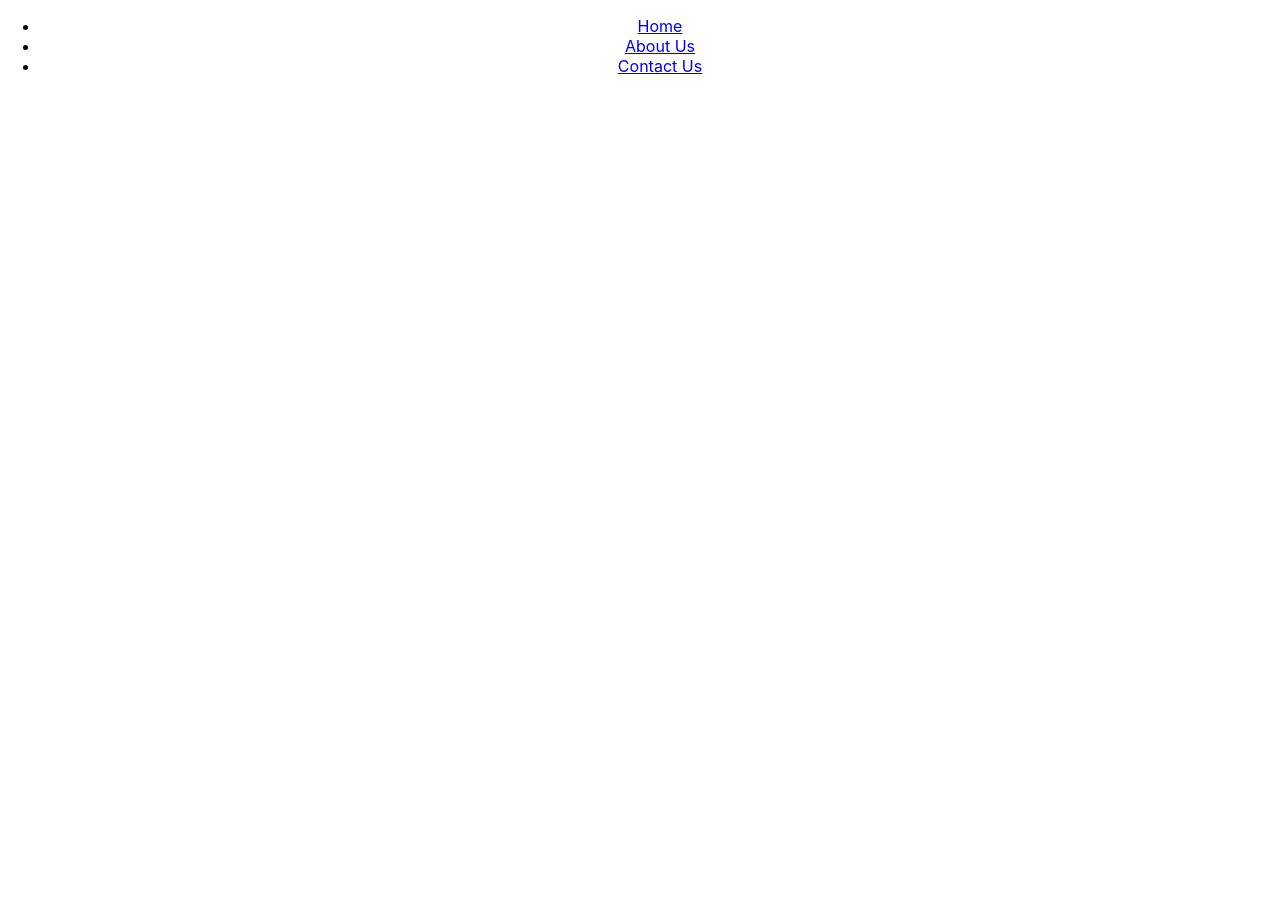
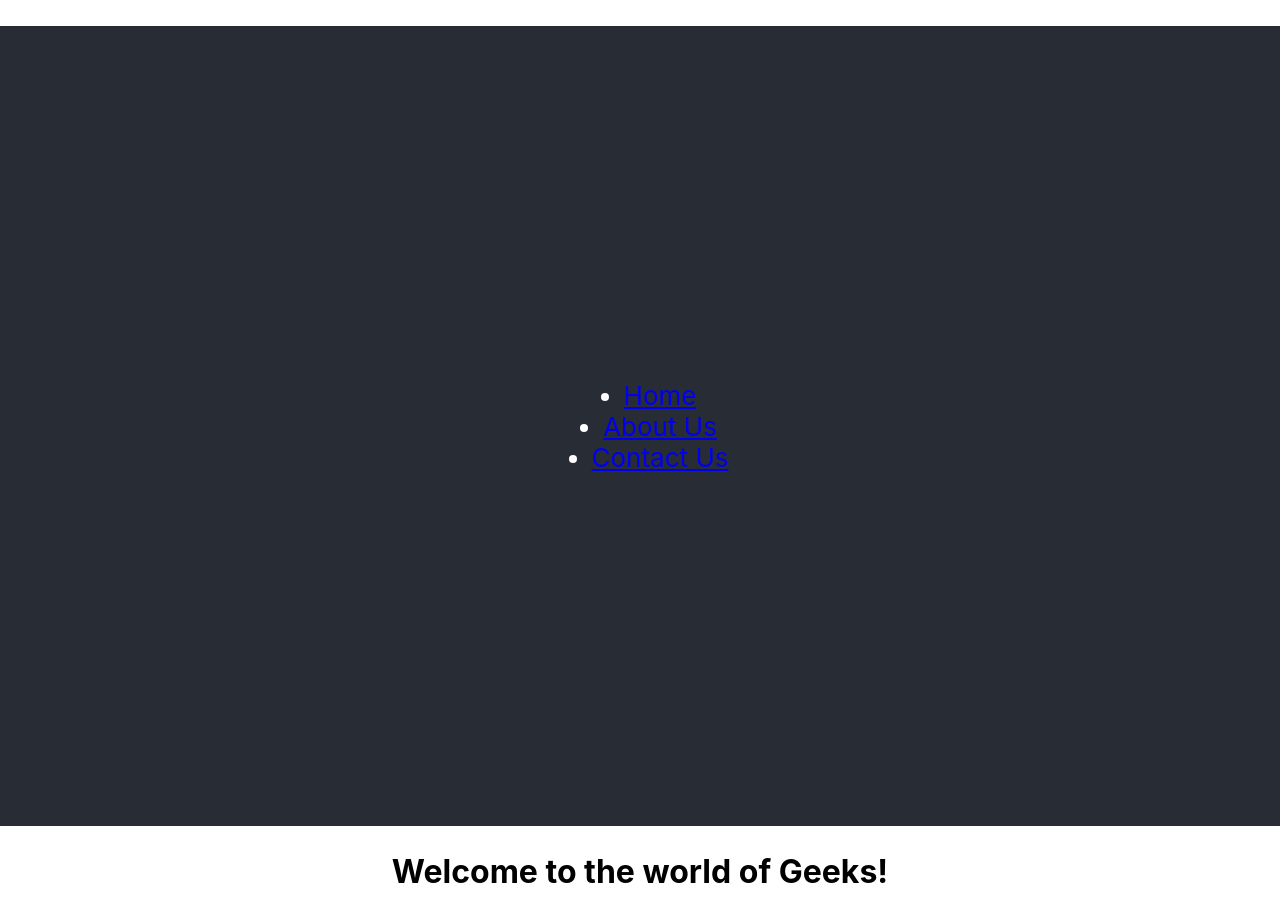
Before and after one commit to AbnerMarshall/midtermp, a React (Create React App) app: page / in a window 1280 px wide. Before the commit the page ends 800 px from the top, so only its background shows below. Built offline with nearby package versions, Linux system fonts and the light colour scheme.

Commit message:
Fully Working code.

```diff
--- a/src/App.js
+++ b/src/App.js
@@ -1,22 +1,17 @@
 
+import React, { Component } from 'react';
+import { BrowserRouter as Router,Routes, Route, Link } from 'react-router-dom';
+import Home from './component/home';
+import About from './component/about';
+import Contact from './component/contact';
 import './App.css';
-
-import {
-  BrowserRouter as Router,
-  Routes,
-  Route,
-  Link
-} from 'react-router-dom';
-import {Component} from "react";
-
 
 class App extends Component {
     render() {
         return (
             <Router>
-
                 <div className="App">
-                <ul>
+                    <ul className="App-header">
                         <li>
                             <Link to="/">Home</Link>
                         </li>
@@ -27,6 +22,11 @@ class App extends Component {
                             <Link to="/contact">Contact Us</Link>
                         </li>
                     </ul>
+                    <Routes>
+                        <Route exact path='/' element={< Home />}></Route>
+                        <Route exact path='/about' element={< About />}></Route>
+                        <Route exact path='/contact' element={< Contact />}></Route>
+                    </Routes>
                 </div>
             </Router>
         );
```
Also changed, not shown: src/component/about.js (renamed from src/components/about.js), src/component/contact.js (renamed from src/components/contact.js), src/component/home.js (renamed from src/components/home.js). Lines whose indentation alone changed are shown as unchanged.
